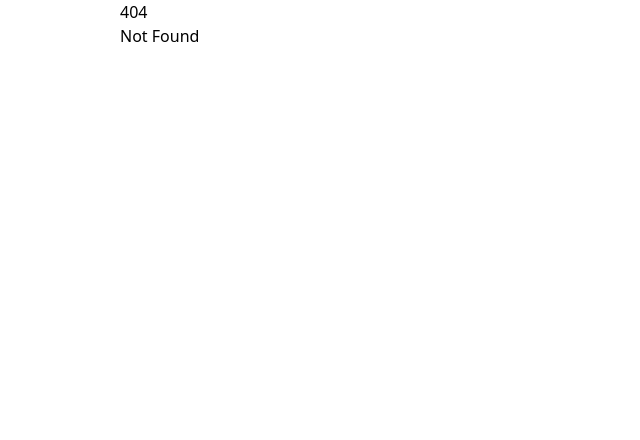
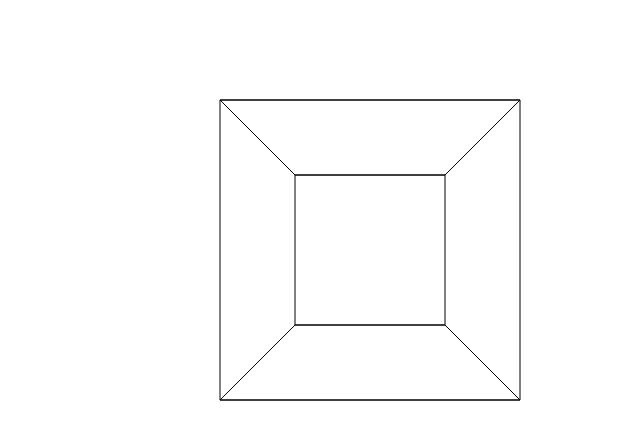
Before and after one commit to wrgoldstein/wrgoldstein.github.io, a SvelteKit app: page /cube-project in a window 1280 px wide. Before the commit this address had no page. Shown: the top 440 px of the page, without its empty margins (120-760 px from the left). Built offline with nearby package versions, Linux system fonts and the light colour scheme.

Commit message:
draggable cube

```diff
--- /dev/null
+++ b/src/routes/cube-project/+page.svelte
@@ -0,0 +1,188 @@
+<script>
+
+function createRotationMatrices(rotX, rotY, rotZ) {
+    // X-axis rotation matrix
+    const Rx = [
+        [1, 0, 0],
+        [0, Math.cos(rotX), -Math.sin(rotX)],
+        [0, Math.sin(rotX), Math.cos(rotX)]
+    ];
+
+    // Y-axis rotation matrix
+    const Ry = [
+        [Math.cos(rotY), 0, Math.sin(rotY)],
+        [0, 1, 0],
+        [-Math.sin(rotY), 0, Math.cos(rotY)]
+    ];
+
+    // Z-axis rotation matrix
+    const Rz = [
+        [Math.cos(rotZ), -Math.sin(rotZ), 0],
+        [Math.sin(rotZ), Math.cos(rotZ), 0],
+        [0, 0, 1]
+    ];
+
+    return { Rx, Ry, Rz };
+}
+
+function rotateCube(vertices, rotX, rotY, rotZ) {
+    const { Rx, Ry, Rz } = createRotationMatrices(rotX, rotY, rotZ);
+
+    return vertices.map(v => {
+        // Multiply rotation matrices
+        let x = v.x * Rx[0][0] + v.y * Rx[0][1] + v.z * Rx[0][2];
+        let y = v.x * Rx[1][0] + v.y * Rx[1][1] + v.z * Rx[1][2];
+        let z = v.x * Rx[2][0] + v.y * Rx[2][1] + v.z * Rx[2][2];
+
+        // Y rotation
+        let rotatedX = x * Ry[0][0] + y * Ry[0][1] + z * Ry[0][2];
+        let rotatedY = x * Ry[1][0] + y * Ry[1][1] + z * Ry[1][2];
+        let rotatedZ = x * Ry[2][0] + y * Ry[2][1] + z * Ry[2][2];
+
+        // Z rotation
+        x = rotatedX * Rz[0][0] + rotatedY * Rz[0][1] + rotatedZ * Rz[0][2];
+        y = rotatedX * Rz[1][0] + rotatedY * Rz[1][1] + rotatedZ * Rz[1][2];
+        z = rotatedX * Rz[2][0] + rotatedY * Rz[2][1] + rotatedZ * Rz[2][2];
+
+        return { x, y, z };
+    });
+}
+
+  function projectCube(vertices, centerX = 250, centerY = 250, size = 100) {
+    // Simple perspective projection parameters
+    const focalLength = 300;
+
+    // Project vertices
+    const projectedVertices = vertices.map(v => {
+        // Scale the cube
+        const scaledX = v.x * size;
+        const scaledY = v.y * size;
+        const scaledZ = v.z * size;
+
+        // Perspective projection
+        const x = (scaledX * focalLength) / (scaledZ + focalLength) + centerX;
+        const y = (scaledY * focalLength) / (scaledZ + focalLength) + centerY;
+
+        return { x, y };
+    });
+
+    return projectedVertices;
+}
+
+const faces = [
+        [0, 1, 2, 3],  // Front face
+        [1, 5, 6, 2],  // Right face
+        [5, 4, 7, 6],  // Back face
+        [4, 0, 3, 7],  // Left face
+        [3, 2, 6, 7],  // Top face
+        [4, 5, 1, 0]   // Bottom face
+    ];
+
+function calculateFaceVisibility(vertices) {
+
+    // Calculate face normals
+    function calculateNormal(face) {
+        const v1 = {
+            x: vertices[face[1]].x - vertices[face[0]].x,
+            y: vertices[face[1]].y - vertices[face[0]].y,
+            z: vertices[face[1]].z - vertices[face[0]].z
+        };
+        const v2 = {
+            x: vertices[face[2]].x - vertices[face[0]].x,
+            y: vertices[face[2]].y - vertices[face[0]].y,
+            z: vertices[face[2]].z - vertices[face[0]].z
+        };
+
+        // Cross product to get normal
+        return {
+            x: v1.y * v2.z - v1.z * v2.y,
+            y: v1.z * v2.x - v1.x * v2.z,
+            z: v1.x * v2.y - v1.y * v2.x
+        };
+    }
+
+    // Determine if face is visible (facing towards viewer)
+    const viewVector = { x: 0, y: 0, z: -1 }; // Simplified view direction
+
+    return faces.map(face => {
+        const normal = calculateNormal(face);
+
+        // Dot product determines visibility
+        const dotProduct =
+            normal.x * viewVector.x +
+            normal.y * viewVector.y +
+            normal.z * viewVector.z;
+
+        return dotProduct > 0;
+    });
+}
+
+// Example usage
+const vertices = [
+    { x: -1, y: -1, z: -1 },
+    { x:  1, y: -1, z: -1 },
+    { x:  1, y:  1, z: -1 },
+    { x: -1, y:  1, z: -1 },
+    { x: -1, y: -1, z:  1 },
+    { x:  1, y: -1, z:  1 },
+    { x:  1, y:  1, z:  1 },
+    { x: -1, y:  1, z:  1 }
+];
+
+let rotateX = $state(0)
+let rotateY = $state(0)
+let rotateZ = $state(0)
+
+const rotatedVertices = $derived(rotateCube(
+    vertices,
+    rotateX,
+    rotateY,
+    rotateZ
+    // Math.PI/4,  // X rotation
+    // Math.PI/4,  // Y rotation
+    // Math.PI/4   // Z rotation
+))
+
+const visibleFaces = calculateFaceVisibility(rotatedVertices);
+let projectedCube = $derived(projectCube(rotatedVertices))
+console.log(visibleFaces, projectedCube); // Array of boolean values
+
+function faceToPath(face, cube){
+  const [p0, p1, p2, p3] = face
+  return `M ${cube[p0].x} ${cube[p0].y}
+   L ${cube[p1].x} ${cube[p1].y}
+   L ${cube[p2].x} ${cube[p2].y}
+   L ${cube[p3].x} ${cube[p3].y}
+   `
+}
+
+let dragging = $state(false)
+let mouseX = null
+let mouseY = null
+const startDrag = (e) => {
+  mouseX = e.screenX
+  mouseY = e.screenY
+  dragging = true
+}
+const moveDrag = (e) => {
+  if (!dragging) return
+  let deltaX = mouseX - e.screenX
+  let deltaY = mouseY - e.screenY
+  const sensitivity = 0.01
+  rotateX = -deltaY * sensitivity; // Rotation around X-axis (pitch)
+  rotateY = -deltaX * sensitivity; // Rotation around Y-axis (yaw)
+  // the more you drag X, the more x rotation you get
+}
+const endDrag = (e) => {
+  dragging = false
+}
+
+</script>
+
+<svelte:window onmousedown={startDrag} onmousemove={moveDrag} onmouseup={endDrag}></svelte:window>
+<svg width="100%" height="1000px">
+  {#each faces as face}
+    {@const d = faceToPath(face, projectedCube)}
+    <path {d} fill="none" stroke="black"></path>
+  {/each}
+</svg>
```
